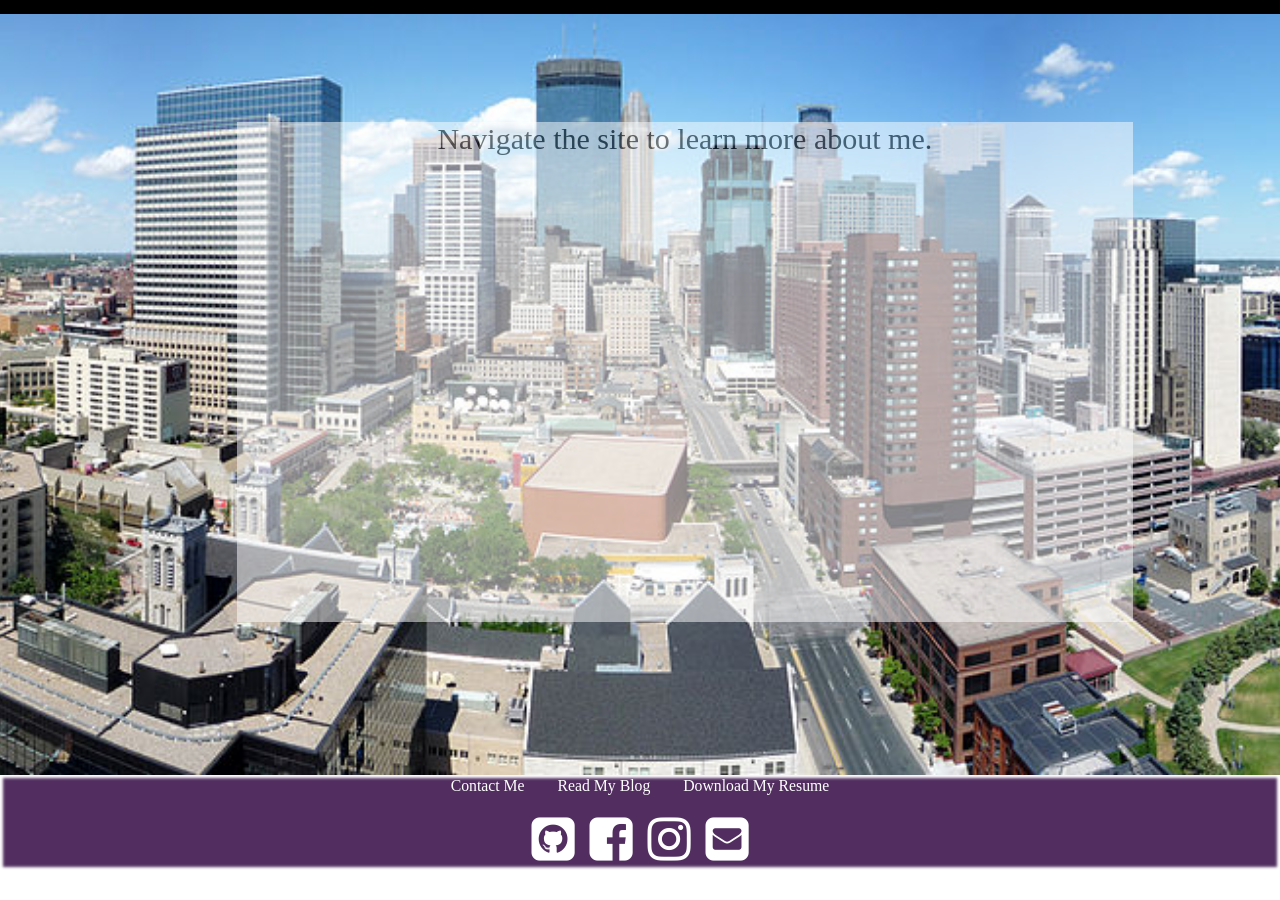
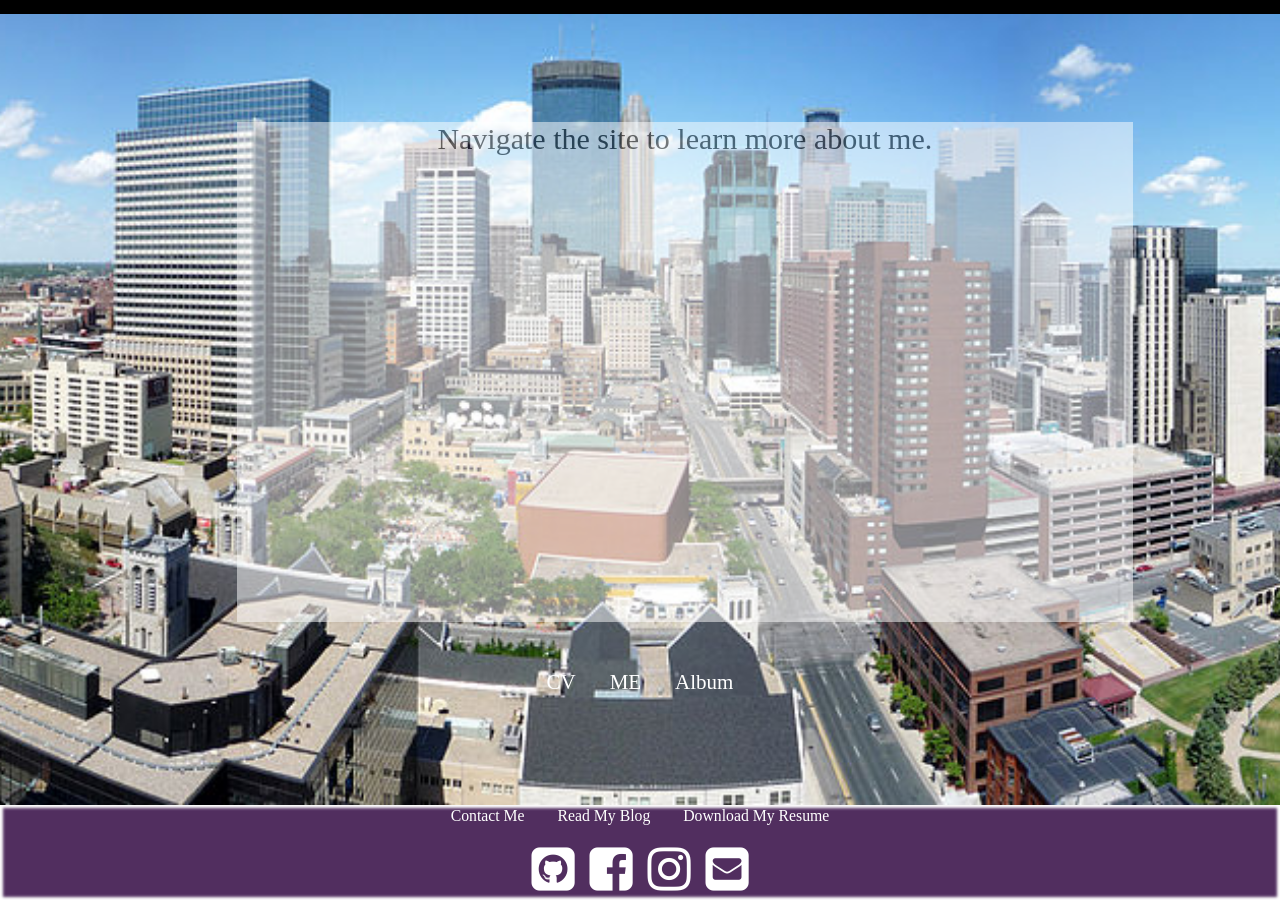
Before and after one commit to pfrank7/pfrank7.github.io, a Jekyll site: the page built from index.html, in a window 1280 px wide and 900 px high, scrolled down 886 px. Built offline with Jekyll 4.4.1, drawn with Linux system fonts in a browser that asks for light colours; nearby versions of some CDN libraries; before the commit the page ends 1756 px from its top, so only the background shows below that.

Commit message:
Update index.html

```diff
--- a/index.html
+++ b/index.html
@@ -54,6 +54,9 @@ title: Paige Frank
 		<div id = "margin" class = "container">
 			<div class = "row text-center" style = "top:0px;">
 				<h2>Navigate the site to learn more about me. </h2>
+				<a style = "margin:15px;" href = "CV.html"> CV</a>
+				<a style = "margin:15px;" href = "Me.html"> ME</a>
+				<a style = "margin:15px;" href = "Album.html"> Album</a>
 			</div>
 		</div>
 	</section>
```
